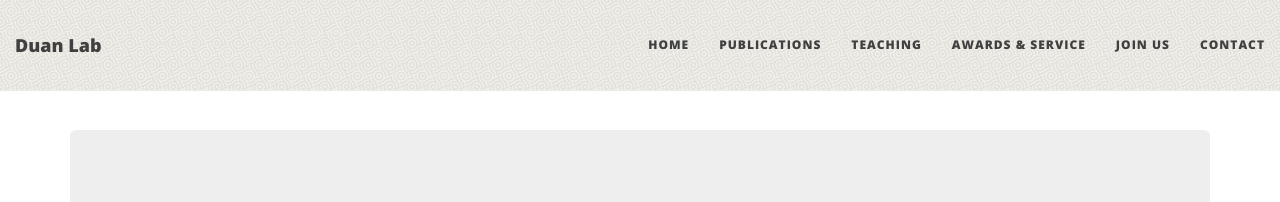
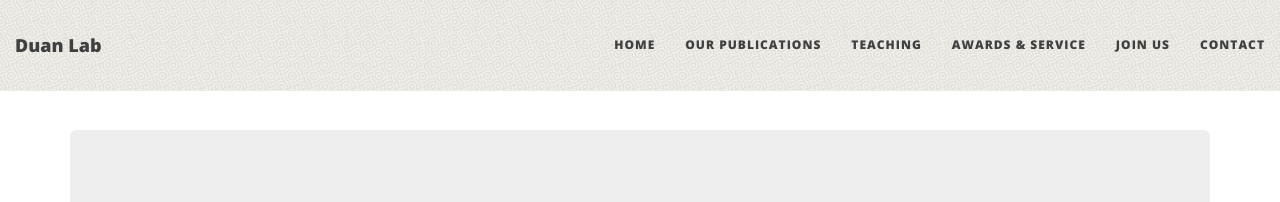
Before and after one commit to EllieDuan/EllieDuan.github.io, a Jekyll site: the page built from index.html, in a window 1280 px wide. Shown: the top 202 px of the page. Built offline with Jekyll 4.4.1, drawn with Linux system fonts in a browser that asks for light colours; nearby versions of some CDN libraries; the list of posts is cut into pages by our own code; comment, search, counter and statistics services are not loaded.

```diff
--- a/_config.yml
+++ b/_config.yml
@@ -21,9 +21,9 @@
 # List of links in the navigation bar
 navbar-links:
   HOME: "/"
-  PUBLICATIONS: "publication"
+  OUR PUBLICATIONS: "publication"
   TEACHING: "teaching"
-  AWARDS & Service: "awards_service"
+  AWARDS & SERVICE: "awards_service"
   JOIN US: "join_us"
   CONTACT: "contact"
 
```
